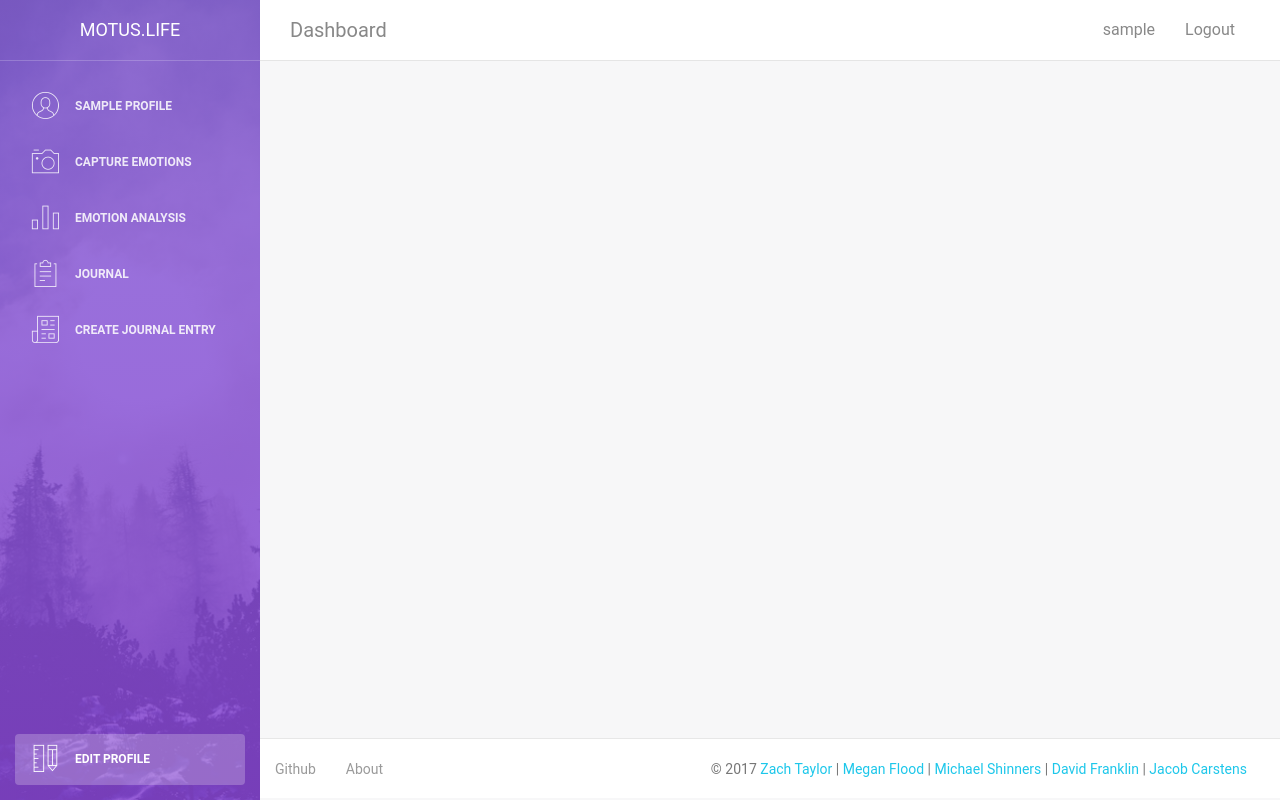
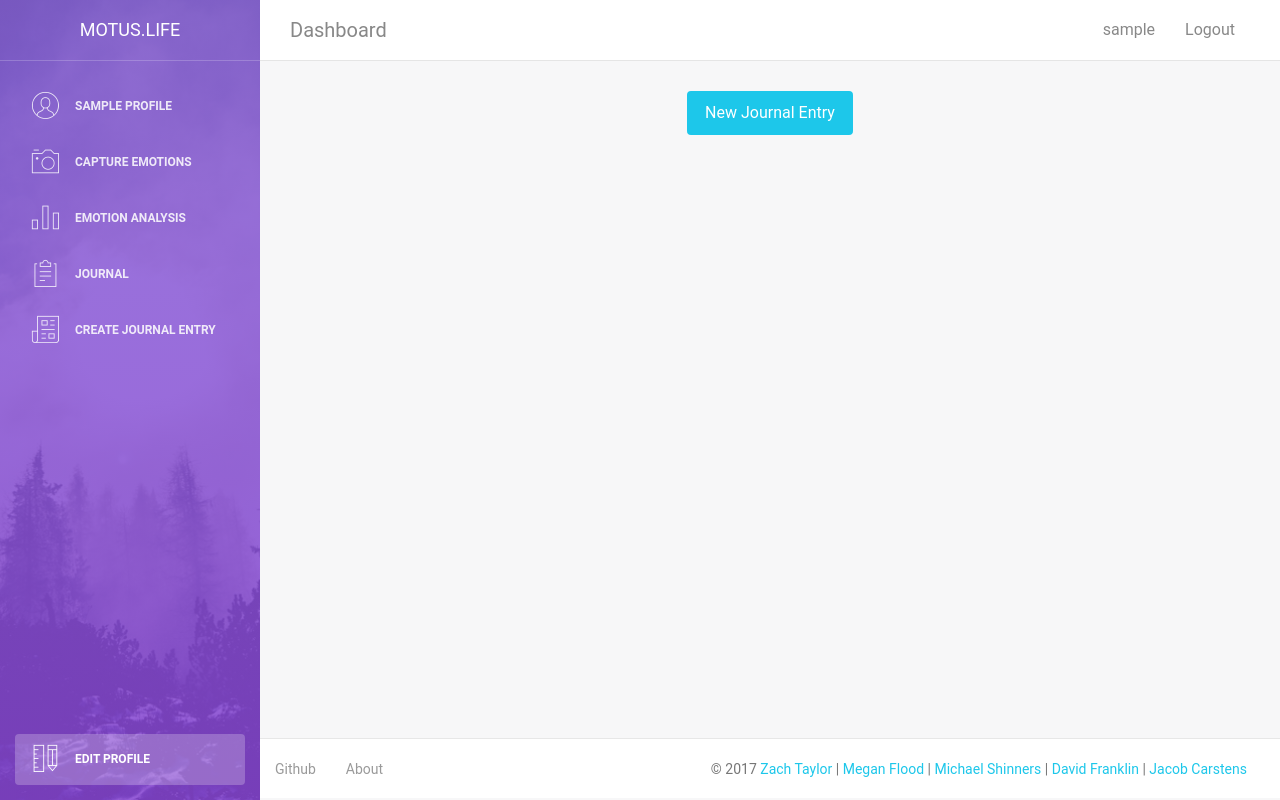
Before and after one commit to dave5801/emotion-reader, a Django app: page /journal/ in a window 1280 px wide. Run offline with Django 3.2, Linux system fonts and the light colour scheme; the visitor is signed in with stand-in values (Sample User, id 1); data comes from the database, SQL or seed files in the repository; data that the repository does not hold is empty; some libraries are stand-ins or nearby versions.

Commit message:
added button for new journal entry on journal page.

```diff
--- a/emotionreader/emotion_journal/templates/emotion_journal/journal.html
+++ b/emotionreader/emotion_journal/templates/emotion_journal/journal.html
@@ -36,6 +36,10 @@
 
             {% endfor %}
 
+            <div class="text-center">
+                <a class="btn btn-info btn-fill" href="{% url 'create_journal' %}">New Journal Entry</a>
+            </div>
+
         </div>
     </div>
 
```
